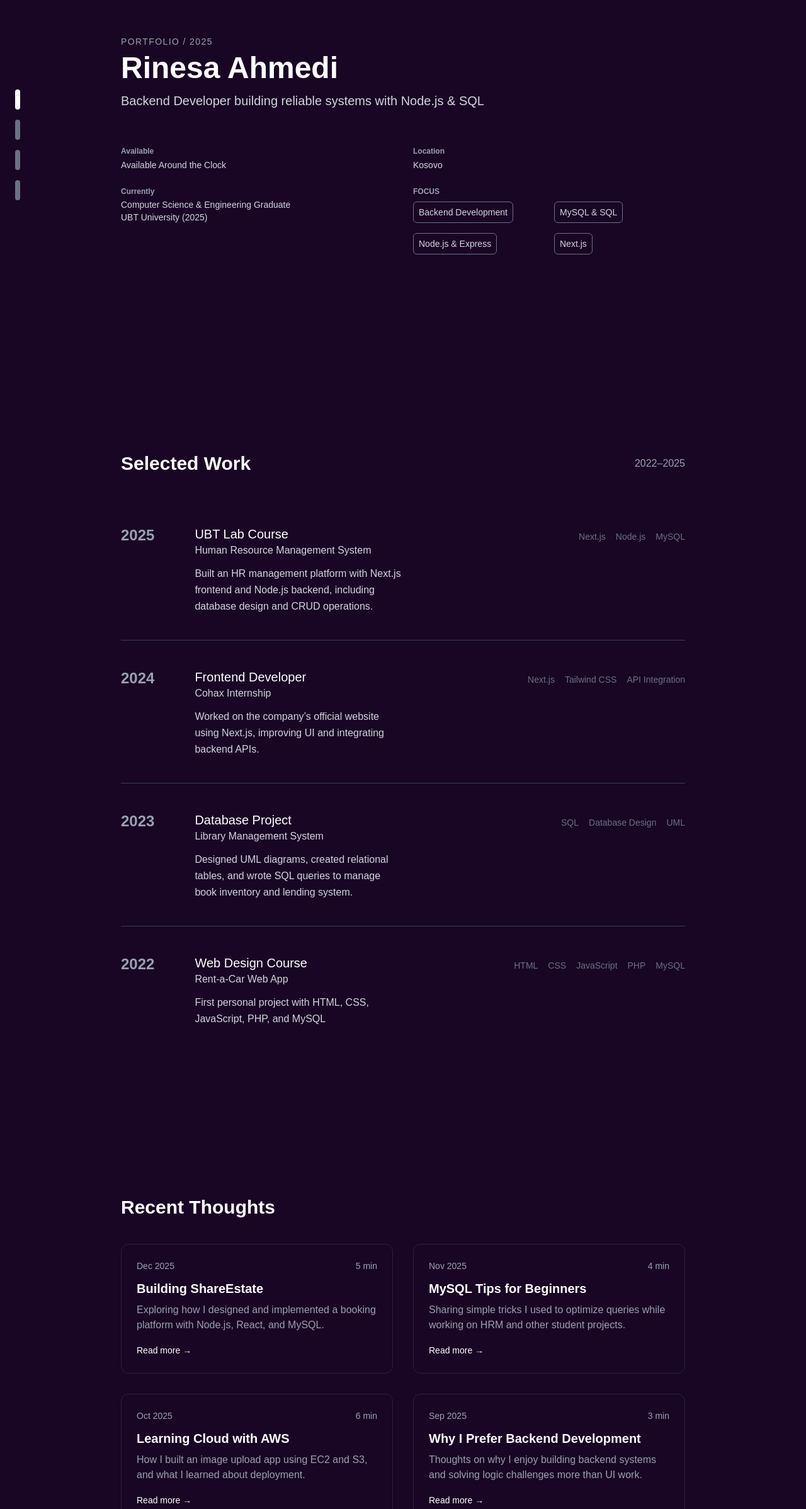
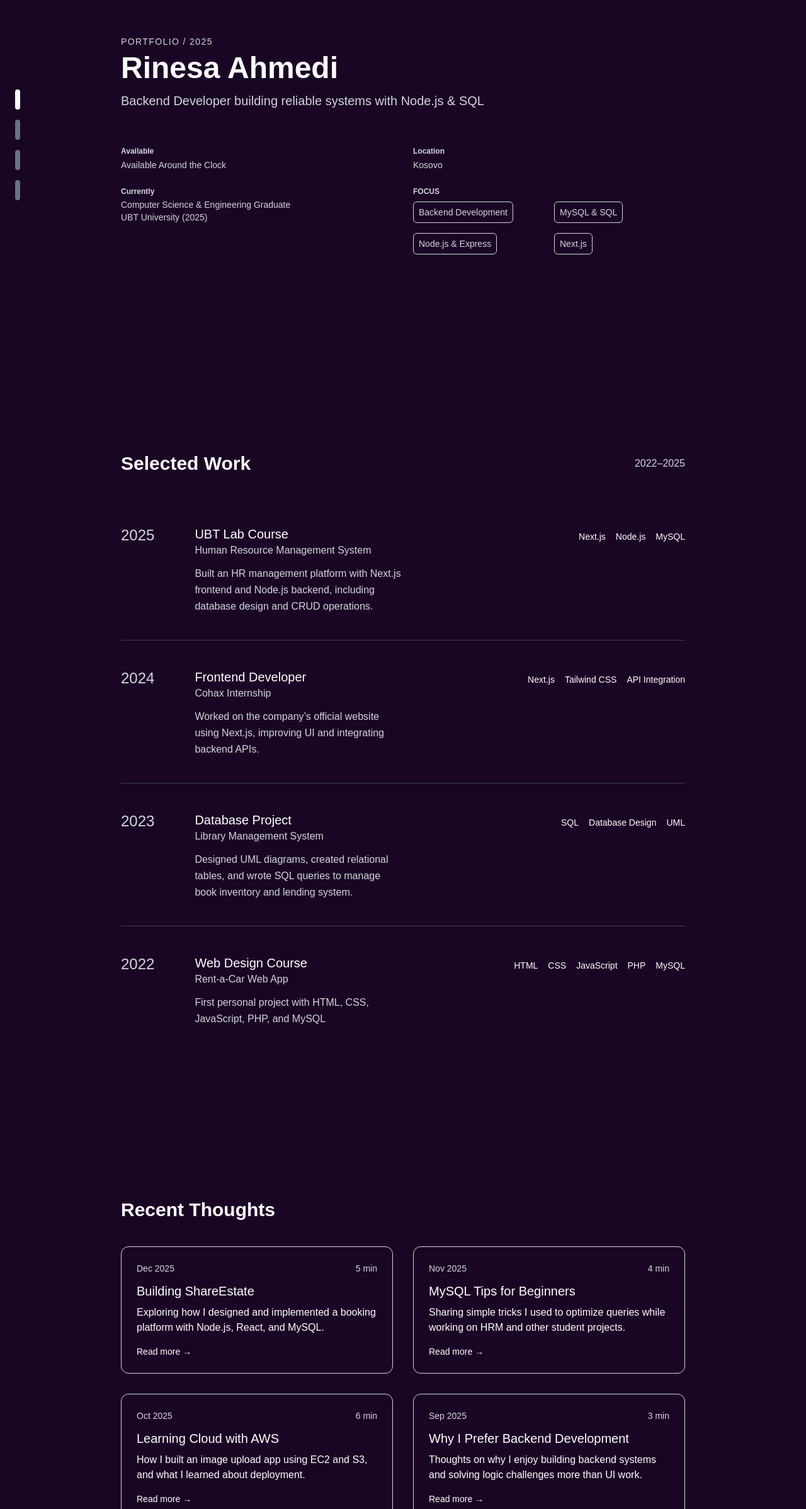
Before and after one commit to rinesaahmedi/my-portofolio, a Next.js app: page / in a window 1280 px wide. Shown: the part 170-2566 px from the top of the page at 63% size. Built offline with nearby package versions, Linux system fonts and the light colour scheme.

Commit message:
small changes on fonts

```diff
--- a/src/components/sections/About.jsx
+++ b/src/components/sections/About.jsx
@@ -34,6 +34,7 @@ const thoughts = [
     link: "#",
   },
 ];
+
 export default function About({ id }) {
   return (
     <Section id={id}>
@@ -43,19 +44,24 @@ export default function About({ id }) {
           {thoughts.map((thought, index) => (
             <div
               key={index}
-              className="border border-gray-800 rounded-xl p-6 hover:border-gray-600 transition"
+              className="group border border-gray-300 rounded-xl p-6 hover:border-white transition"
             >
-              <div className="flex justify-between text-sm text-gray-400 mb-3">
+              <div className="flex justify-between text-sm text-gray-300 mb-3">
                 <span>{thought.date}</span>
                 <span>{thought.time}</span>
               </div>
-              <h3 className="text-xl font-semibold mb-2">{thought.title}</h3>
-              <p className="text-gray-400 mb-4">{thought.description}</p>
+              <h3 className="text-xl font-medium mb-2 text-white group-hover:text-gray-300 transition-colors">
+                {thought.title}
+              </h3>
+              <p className="text-secondary mb-4">{thought.description}</p>
               <a
                 href={thought.link}
-                className="text-sm font-medium hover:underline"
+                className="text-sm font-medium text-white flex items-center gap-1 group-hover:gap-2 transition-all"
               >
-                Read more →
+                Read more
+                <span className="inline-block group-hover:translate-x-1 transition-transform">
+                  →
+                </span>
               </a>
             </div>
           ))}
--- a/src/components/sections/Contact.jsx
+++ b/src/components/sections/Contact.jsx
@@ -10,46 +10,46 @@ export default function Contact({ id }) {
             <h2 className="text-3xl sm:text-4xl font-bold mb-4 sm:mb-6">
               Let's Connect
             </h2>
-            <p className="text-gray-400 mb-6 sm:mb-8 max-w-md text-lg sm:text-2xl leading-relaxed">
+            <p className="text-gray-300 mb-6 sm:mb-8 max-w-md text-lg sm:text-2xl leading-relaxed">
               Always open to new opportunities, collaborations, and
               conversations about development and technology.
             </p>
             <a
               href="mailto:rinesaahmedi03@gmail.com"
-              className="flex items-center gap-2 text-base sm:text-lg font-semibold hover:text-gray-400"
+              className="flex items-center gap-2 text-base sm:text-lg font-semibold hover:text-gray-300"
             >
               rinesaahmedi03@gmail.com <ArrowRight size={18} />
             </a>
-            <p className="mt-3 sm:mt-4 text-gray-400 text-sm sm:text-base">
+            <p className="mt-3 sm:mt-4 text-gray-300 text-sm sm:text-base">
               +383 43 736 361
             </p>
           </div>
 
           <div className="w-full sm:w-auto">
-            <h3 className="uppercase text-xs sm:text-sm tracking-widest text-gray-400 mb-4 sm:mb-6">
+            <h3 className="uppercase text-xs sm:text-sm tracking-widest text-gray-300 mb-4 sm:mb-6">
               Elsewhere
             </h3>
             <div className="flex flex-col sm:flex-row gap-4">
               <a
                 href="https://github.com/rinesaahmedi"
                 target="_blank"
-                className="p-4 border border-gray-800 rounded-lg hover:border-gray-400"
+                className="p-4 border border-gray-700 rounded-lg hover:border-gray-300"
               >
                 <p className="font-semibold">GitHub</p>
-                <p className="text-gray-400">@rinesaahmedi</p>
+                <p className="text-gray-300">@rinesaahmedi</p>
               </a>
               <a
                 href="https://www.linkedin.com/in/rinesaahmedi"
                 target="_blank"
-                className="p-4 border border-gray-800 rounded-lg hover:border-gray-400"
+                className="p-4 border border-gray-700 rounded-lg hover:border-gray-300"
               >
                 <p className="font-semibold">LinkedIn</p>
-                <p className="text-gray-400">rinesaahmedi</p>
+                <p className="text-gray-300">rinesaahmedi</p>
               </a>
             </div>
           </div>
         </div>
-        <footer className="mt-auto text-start text-gray-400 text-xs sm:text-sm py-6 border-t border-gray-700">
+        <footer className="mt-auto text-start text-gray-300 text-xs sm:text-sm py-6 border-t border-gray-700">
           <p>© 2025 Rinesa Ahmedi. All rights reserved.</p>
         </footer>
       </div>
--- a/src/components/sections/Hero.jsx
+++ b/src/components/sections/Hero.jsx
@@ -12,7 +12,7 @@ export default function Hero({ id }) {
     <Section id={id}>
       <div className="flex flex-col w-full gap-8 ">
         <div>
-          <p className="uppercase text-xs sm:text-sm tracking-widest text-gray-400 mb-2">
+          <p className="uppercase text-xs sm:text-sm tracking-widest text-gray-300 mb-2">
             Portfolio / 2025
           </p>
           <h1 className="text-3xl sm:text-5xl font-bold mb-3">Rinesa Ahmedi</h1>
@@ -24,14 +24,14 @@ export default function Hero({ id }) {
         <div className="grid grid-cols-1 sm:grid-cols-2 gap-8 text-gray-300">
           <div className="flex flex-col gap-6">
             <div>
-              <h3 className="text-xs font-semibold text-gray-400 mb-1">
+              <h3 className="text-xs font-semibold text-gray-300 mb-1">
                 Available
               </h3>
               <p className="text-sm">Available Around the Clock</p>
             </div>
 
             <div>
-              <h3 className="text-xs font-semibold text-gray-400 mb-1">
+              <h3 className="text-xs font-semibold text-gray-300 mb-1">
                 Currently
               </h3>
               <p className="text-sm leading-snug">
@@ -42,24 +42,23 @@ export default function Hero({ id }) {
             </div>
           </div>
 
-          {/* Right */}
           <div className="flex flex-col gap-6">
             <div>
-              <h3 className="text-xs font-semibold text-gray-400 mb-1">
+              <h3 className="text-xs font-semibold text-gray-300 mb-1">
                 Location
               </h3>
               <p className="text-sm">Kosovo</p>
             </div>
 
             <div>
-              <h3 className="text-xs uppercase font-semibold text-gray-400 mb-2">
+              <h3 className="text-xs uppercase font-semibold text-gray-300 mb-2">
                 Focus
               </h3>
               <ul className="grid grid-cols-2 gap-4 text-xs sm:text-sm">
                 {focusAreas.map((area) => (
                   <li
                     key={area}
-                    className="border border-gray-500 rounded-md px-2 py-1.5 transition hover:border-white text-gray-300 w-fit"
+                    className="border border-gray-300 rounded-md px-2 py-1.5 transition hover:border-white text-gray-300 w-fit"
                   >
                     {area}
                   </li>
--- a/src/components/sections/Projects.jsx
+++ b/src/components/sections/Projects.jsx
@@ -40,7 +40,7 @@ export default function Projects({ id }) {
       <div className="w-full flex flex-col my-10">
         <div className="flex flex-col sm:flex-row sm:justify-between sm:items-center mb-10 sm:mb-20">
           <h2 className="text-2xl sm:text-3xl font-bold">Selected Work</h2>
-          <h5 className="text-gray-400 text-sm sm:text-base mt-2 sm:mt-0">
+          <h5 className="text-gray-300 text-sm sm:text-base mt-2 sm:mt-0">
             2022–2025
           </h5>
         </div>
@@ -50,9 +50,7 @@ export default function Projects({ id }) {
               key={index}
               className="flex flex-col sm:flex-row sm:justify-between sm:items-start gap-4 sm:gap-16 pb-8 sm:pb-10"
             >
-              <p className="text-lg sm:text-2xl font-semibold text-gray-400">
-                {work.year}
-              </p>
+              <p className="text-lg sm:text-2xl text-gray-300">{work.year}</p>
               <div className="flex-1 max-w-md">
                 <h4 className="text-base sm:text-xl font-medium">
                   {work.role}
@@ -64,7 +62,7 @@ export default function Projects({ id }) {
                   {work.description}
                 </p>
               </div>
-              <div className="flex flex-wrap md:min-w-xxs lg:min-w-sm sm:flex-nowrap justify-start sm:justify-end gap-2 sm:gap-4 text-xs sm:text-sm text-gray-500 mt-2">
+              <div className="flex flex-wrap md:min-w-xxs lg:min-w-sm sm:flex-nowrap justify-start sm:justify-end gap-2 sm:gap-4 text-xs sm:text-sm mt-2">
                 {work.tech.map((tech, i) => (
                   <span key={i}>{tech}</span>
                 ))}
```
